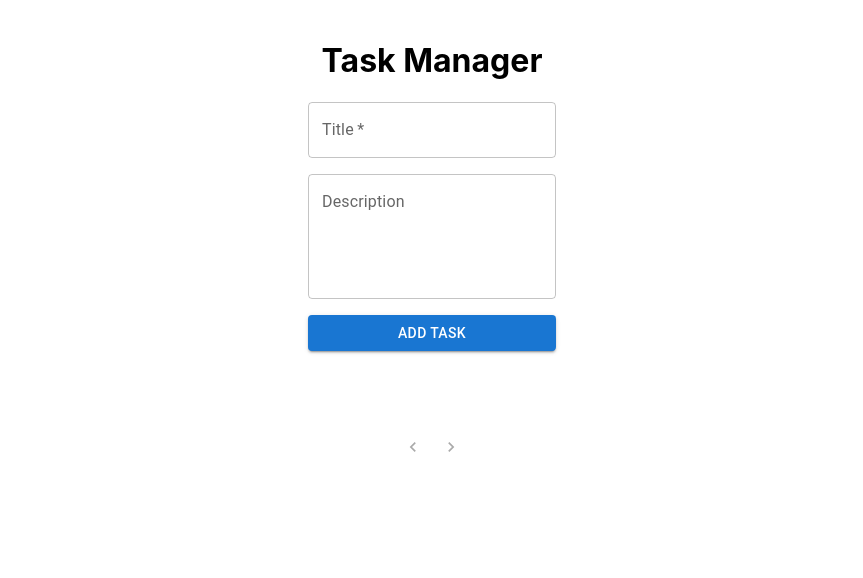
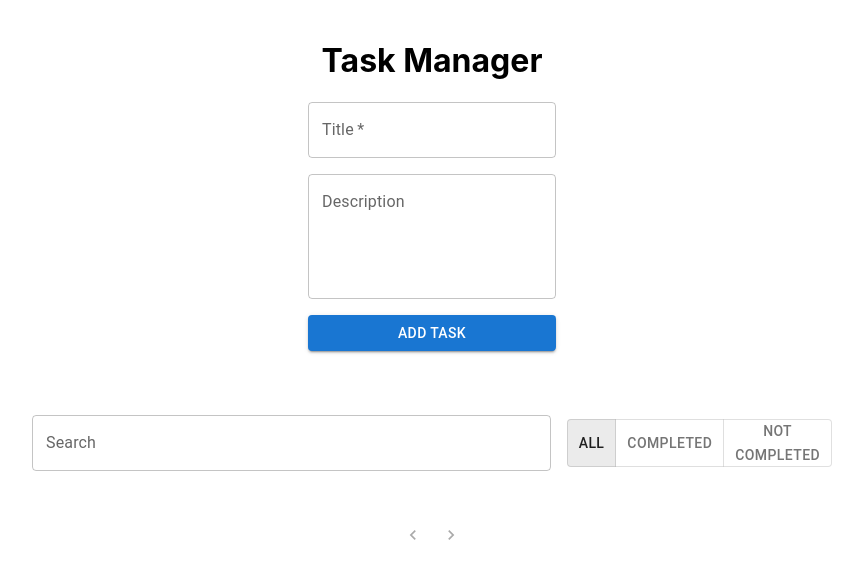
Before and after one commit to iannak/lista_tarefas, a React (Create React App) app: page / in a window 1280 px wide. Shown: the top 578 px of the page, without its empty margins (208-1071 px from the left). Built offline with nearby package versions, Linux system fonts and the light colour scheme.

Commit message:
feat: add filter

```diff
--- a/src/components/TaskList/index.tsx
+++ b/src/components/TaskList/index.tsx
@@ -2,7 +2,6 @@ import React, { useState } from "react";
 import {
   List,
   ListItem,
-  ListItemText,
   ListItemSecondaryAction,
   IconButton,
   Dialog,
@@ -12,27 +11,18 @@ import {
   Button,
   TextField,
   Checkbox,
-  Pagination,
+  ToggleButton,
+  Box,
 } from "@mui/material";
 import { Delete, Edit, Check } from "@mui/icons-material";
-import styled from "styled-components";
-import { PaginationList, TableContainerList } from "./styles";
-
-interface Task {
-  id: string;
-  title: string;
-  description: string;
-  completed: boolean;
-}
-
-interface Props {
-  tasks: Task[];
-  setTasks: React.Dispatch<React.SetStateAction<Task[]>>;
-}
-
-const StyledListItemText = styled(ListItemText)<{ completed: boolean }>`
-  text-decoration: ${(props) => (props.completed ? "line-through" : "none")};
-`;
+import {
+  PaginationList,
+  StyledListItemText,
+  TableContainerList,
+  TextFieldSearch,
+  ToggleButtonGroupFilter,
+} from "./styles";
+import { Props, Task } from "../../@types";
 
 const ITEMS_PER_PAGE = 5;
 
@@ -42,6 +32,8 @@ const TaskList: React.FC<Props> = ({ tasks, setTasks }) => {
   const [editedTitle, setEditedTitle] = useState("");
   const [editedDescription, setEditedDescription] = useState("");
   const [currentPage, setCurrentPage] = useState(1);
+  const [searchTerm, setSearchTerm] = useState("");
+  const [filter, setFilter] = useState<string | null>("all");
 
   const handleEditOpen = (task: Task) => {
     setEditTask(task);
@@ -89,7 +81,30 @@ const TaskList: React.FC<Props> = ({ tasks, setTasks }) => {
     setCurrentPage(page);
   };
 
-  const paginatedTasks = tasks.slice(
+  const handleFilterChange = (
+    event: React.MouseEvent<HTMLElement>,
+    newFilter: string | null
+  ) => {
+    setFilter(newFilter);
+    setCurrentPage(1);
+  };
+
+  const filteredTasks = tasks.filter((task) => {
+    const matchesSearchTerm =
+      task.title.toLowerCase().includes(searchTerm.toLowerCase()) ||
+      task.description.toLowerCase().includes(searchTerm.toLowerCase());
+
+    const matchesFilter =
+      filter === "completed"
+        ? task.completed
+        : filter === "not_completed"
+        ? !task.completed
+        : true;
+
+    return matchesSearchTerm && matchesFilter;
+  });
+
+  const paginatedTasks = filteredTasks.slice(
     (currentPage - 1) * ITEMS_PER_PAGE,
     currentPage * ITEMS_PER_PAGE
   );
@@ -97,6 +112,41 @@ const TaskList: React.FC<Props> = ({ tasks, setTasks }) => {
   return (
     <>
       <TableContainerList>
+        <Box
+          sx={{
+            display: "flex",
+            alignItems: "center",
+            marginBottom: "16px",
+            marginTop: "16px",
+          }}
+        >
+          <TextFieldSearch
+            label="Search"
+            variant="outlined"
+            fullWidth
+            onChange={(e) => setSearchTerm(e.target.value)}
+          />
+          <ToggleButtonGroupFilter
+            value={filter}
+            exclusive
+            onChange={handleFilterChange}
+            aria-label="task filter"
+          >
+            <ToggleButton value="all" aria-label="all tasks">
+              All
+            </ToggleButton>
+            <ToggleButton value="completed" aria-label="completed tasks">
+              Completed
+            </ToggleButton>
+            <ToggleButton
+              value="not_completed"
+              aria-label="not completed tasks"
+            >
+              Not Completed
+            </ToggleButton>
+          </ToggleButtonGroupFilter>
+        </Box>
+
         <List>
           {paginatedTasks.map((task) => (
             <ListItem key={task.id} button>
@@ -123,9 +173,10 @@ const TaskList: React.FC<Props> = ({ tasks, setTasks }) => {
           ))}
         </List>
         <PaginationList
-          count={Math.ceil(tasks.length / ITEMS_PER_PAGE)}
+          count={Math.ceil(filteredTasks.length / ITEMS_PER_PAGE)}
           page={currentPage}
           onChange={handleChangePage}
+          sx={{ mt: 2 }}
         />
       </TableContainerList>
       <Dialog open={openDialog} onClose={handleEditClose}>
--- a/src/components/TaskList/styles.ts
+++ b/src/components/TaskList/styles.ts
@@ -1,5 +1,12 @@
 import styled from "styled-components";
-import { List, Pagination, TableContainer } from "@mui/material";
+import {
+  List,
+  ListItemText,
+  Pagination,
+  TableContainer,
+  TextField,
+  ToggleButtonGroup,
+} from "@mui/material";
 
 export const StyledList = styled(List)`
   max-width: 400px;
@@ -17,3 +24,17 @@ export const PaginationList = styled(Pagination)`
   justify-content: center;
   margin-top: 1rem;
 `;
+
+export const TextFieldSearch = styled(TextField)`
+  width: 4vw;
+  margin-top: 2rem;
+`;
+
+export const StyledListItemText = styled(ListItemText)<{ completed: boolean }>`
+  text-decoration: ${(props) => (props.completed ? "line-through" : "none")};
+`;
+
+export const ToggleButtonGroupFilter = styled(ToggleButtonGroup)`
+  height: 3rem;
+  margin-left: 1rem;
+`;
```
